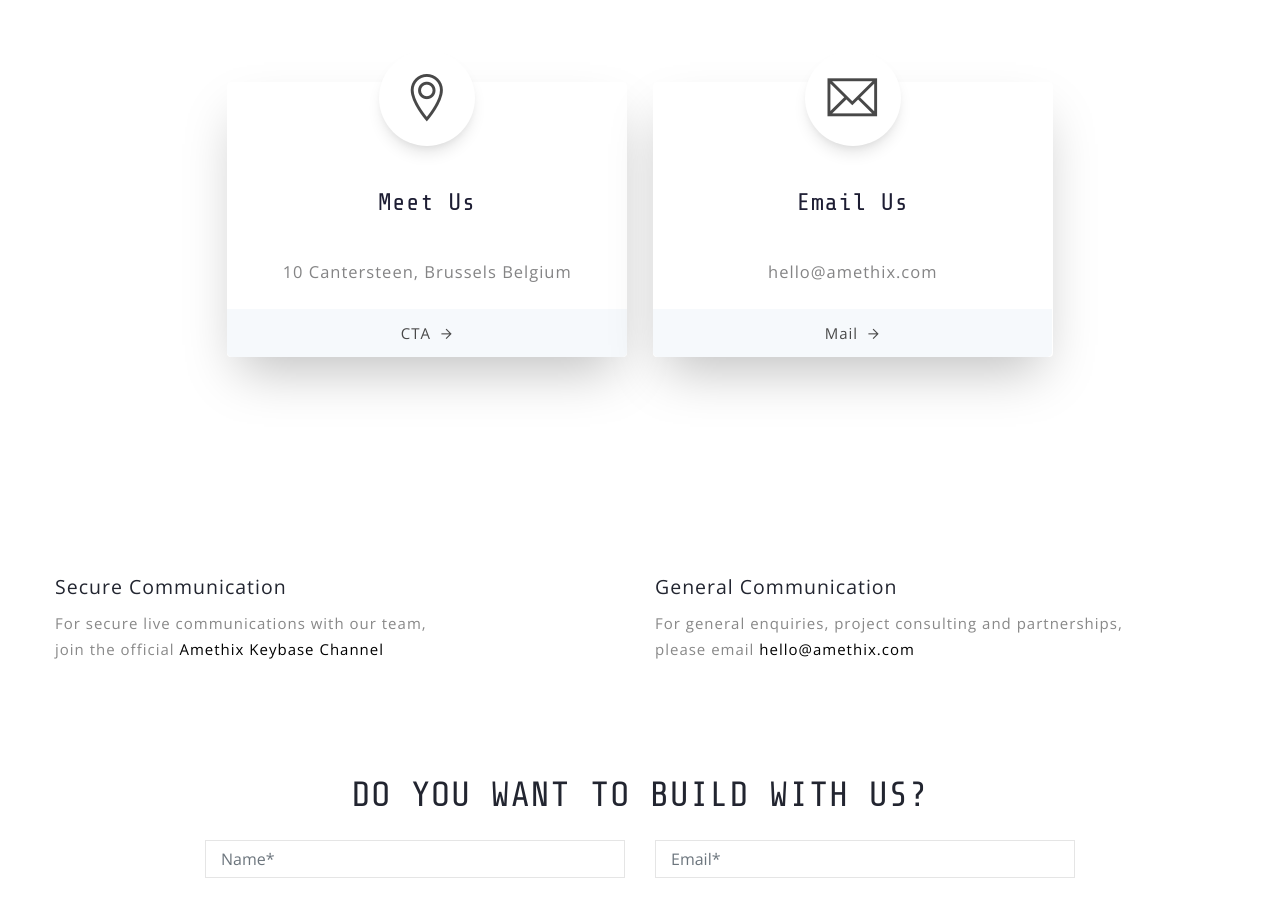
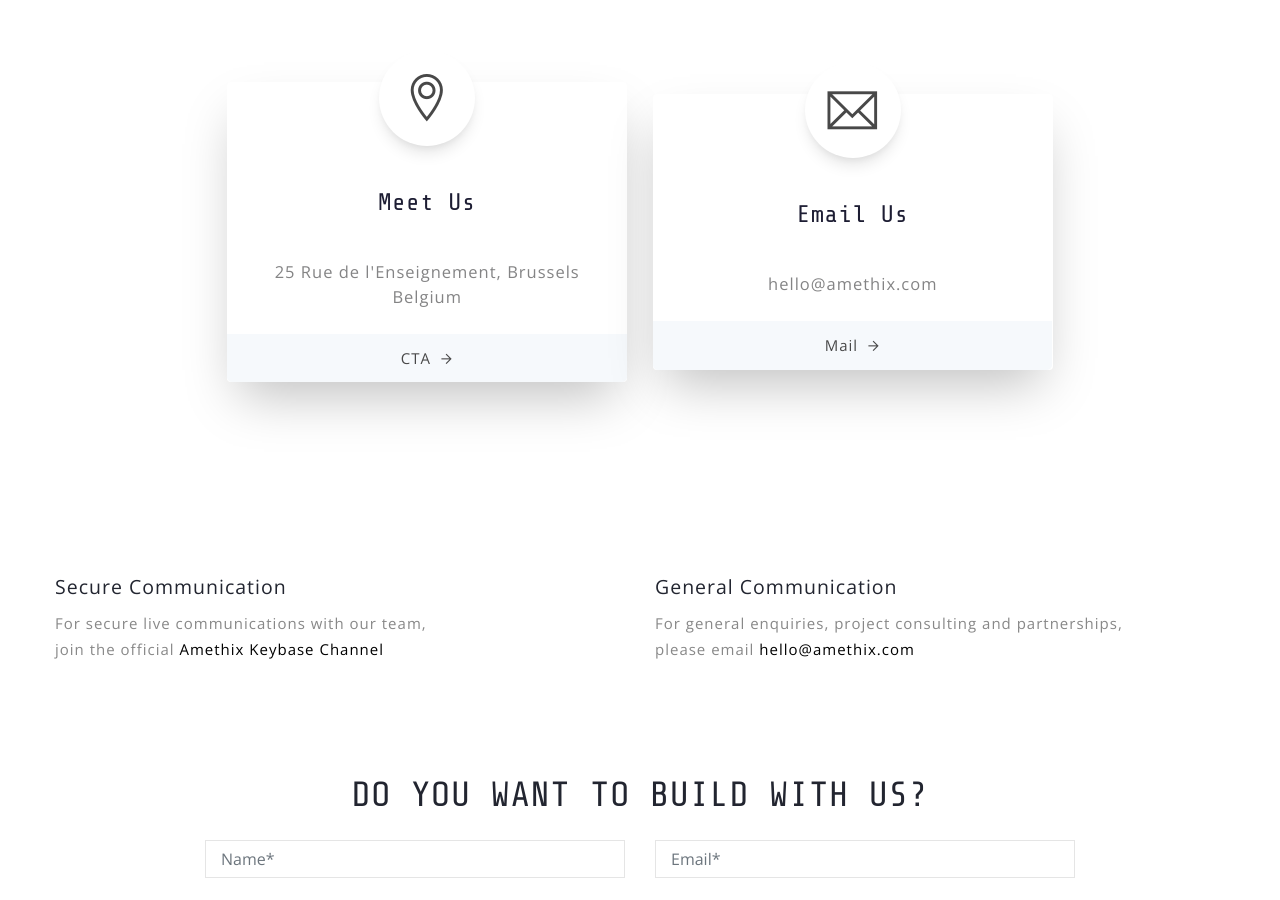
Before and after one commit to fgadaleta/amethix-webpage, a Jekyll site: the page built from contact.html, in a window 1280 px wide and 900 px high, scrolled down 1021 px. Built offline with Jekyll 4.4.1, drawn with Linux system fonts in a browser that asks for light colours; nearby versions of some CDN libraries; some of the changed text lies outside the part shown.

Commit message:
update 2023

```diff
--- a/Gemfile
+++ b/Gemfile
@@ -26,6 +26,6 @@ end
 gem "tzinfo-data", platforms: [:mingw, :mswin, :x64_mingw, :jruby]
 
 # Performance-booster for watching directories on Windows
-gem "wdm", "~> 0.1.0" if Gem.win_platform?
-
+# gem "wdm", "~> 0.1.0" if Gem.win_platform?
 gem "webrick", "~> 1.7"
+gem "colorator", "~> 1.1"
--- a/_config.yml
+++ b/_config.yml
@@ -3,7 +3,7 @@ url: "https://amethix.com"
 title: "Machine Learning and Artificial Intelligence | Amethix"
 email: "hello@amethix.com"
 phone: "+32 478 99 89 36"
-address: "10-12 Cantersteen<br />1000 Brussels<br />Belgium"
+address: "25 Rue de l'Enseignement <br />1000 Brussels<br />Belgium"
 author: Amethix Technologies
 description: "Amethix works to create and maximize the impact of the world's leading corporations and startups, so they can create a better future for everyone they serve."
 logo: "/assets/images/amethix-logo-header-webpage.png"
@@ -13,7 +13,7 @@ logo_icon: "/assets/images/logo-b.png"
 contact_form_action: "https://formspree.io/f/xpvralvx"
 # mailchimp_list: "https://themeix.us16.list-manage.com/subscribe/post?u=307862c135e4548eecf86f389&amp;id=342411fb35"
 # footer_content: "A way of thinking"
-copyright : "&copy; 2021 Amethix"
+copyright : "&copy; 2023 Amethix"
 # page header default image
 cover_image: "/assets/images/bg/about-bg.jpg"
 # google_map_api: "https://maps.googleapis.com/maps/api/js?key=AIzaSyDnh74UN6BKgq9U5fMNGhdZOSpmM_QnZqs"
--- a/contact.html
+++ b/contact.html
@@ -14,10 +14,10 @@ hero:
   contacts:
     - icon: ti-location-pin
       title: Meet Us
-      url: "https://goo.gl/maps/RTmbXH4DqcfWiBo47"
+      url: "https://goo.gl/maps/N3ixSDKTxNkcgrhE9"
       action: CTA
       description: >
-        10 Cantersteen, Brussels
+        25 Rue de l'Enseignement, Brussels
         Belgium
     - icon: ti-email
       title: Email Us
```
Also changed, not shown: Gemfile.lock, 1 other file.
